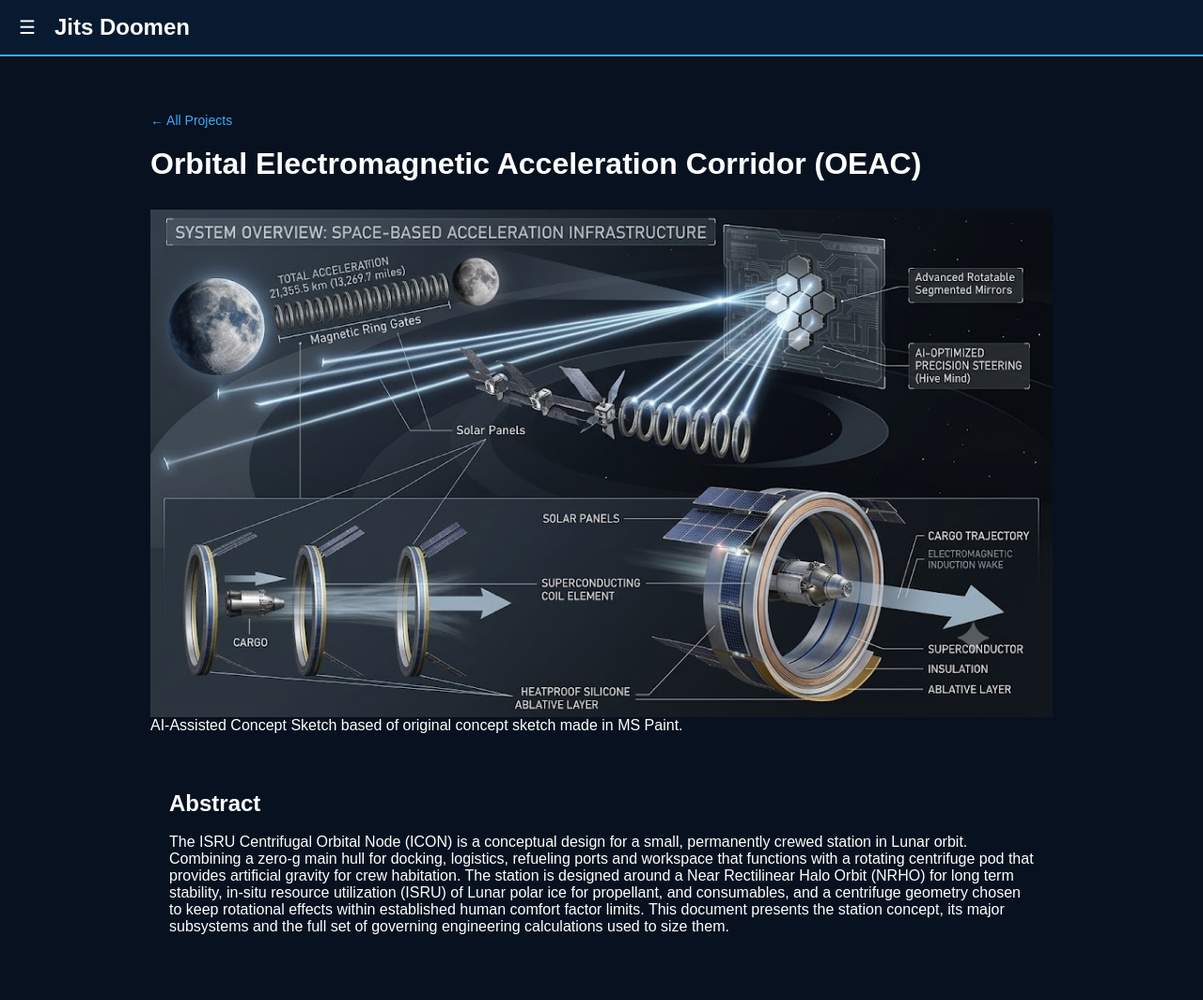
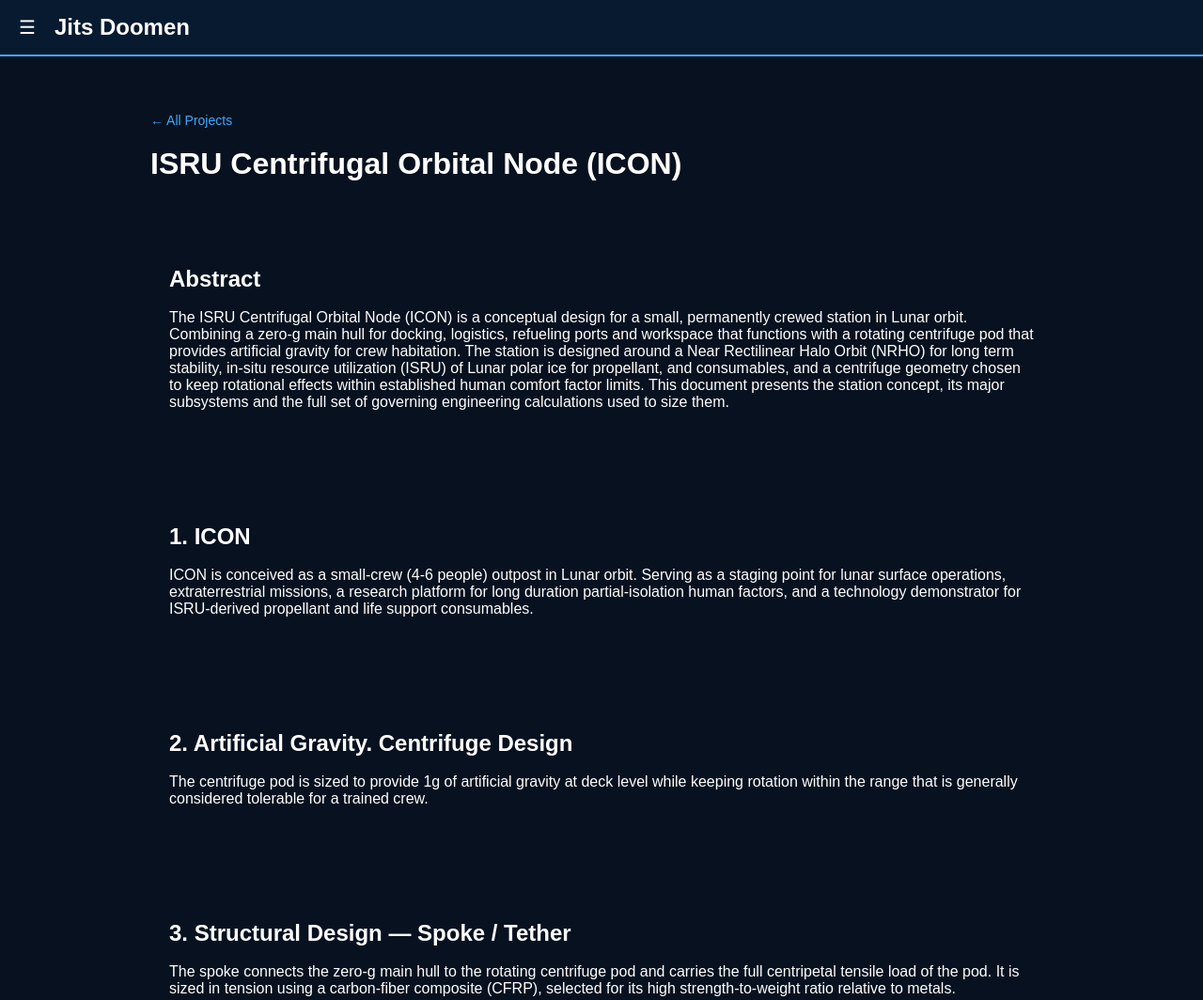
Before and after one commit to Jits-Doomen/jitsdoomen, a website: page all-projects/ICON/index.html in a window 1280 px wide. Shown: the top 1064 px of the page at 94% size. Drawn offline with Linux system fonts and the light colour scheme; files whose address does not match are found by name.

Commit message:
Update index.html

```diff
--- a/all-projects/ICON/index.html
+++ b/all-projects/ICON/index.html
@@ -31,14 +31,7 @@
 
   <a href="../" style="color:#3da9fc;text-decoration:none;font-size:14px;">← All Projects</a>
 
-  <h1 style="margin-top:20px;">Orbital Electromagnetic Acceleration Corridor (OEAC)</h1>
-
-  <figure>
-    <img src="../../images/research2.jpg"
-         alt="AI-Assisted Concept Sketch based of original concept sketch made in MS Paint."
-         style="width:100%;">
-    <figcaption>AI-Assisted Concept Sketch based of original concept sketch made in MS Paint.</figcaption>
-  </figure>
+  <h1 style="margin-top:20px;">ISRU Centrifugal Orbital Node (ICON)</h1>
 
   <div class="content">
     <h2>Abstract</h2>
```
